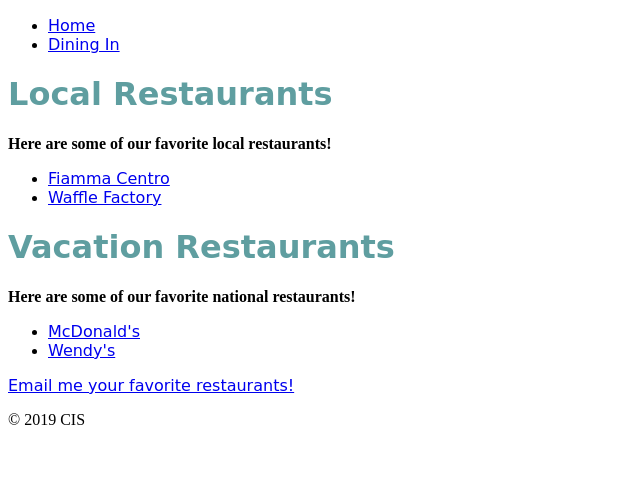
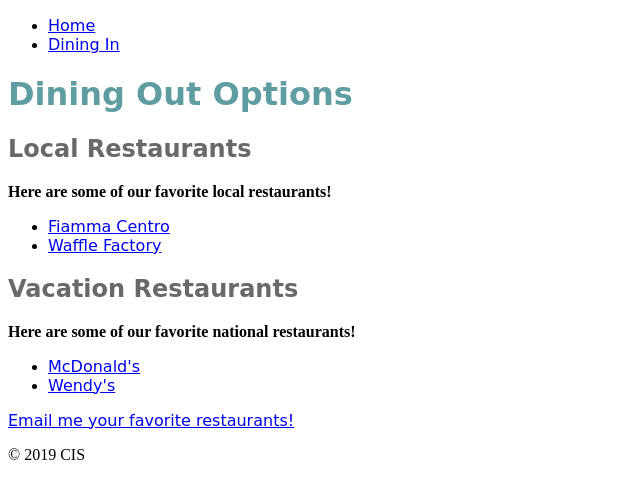
Before and after one commit to racheldeguzman/assignment1, a plain HTML site: page diningout.html in a window 1280 px wide. Shown: the whole page, without its empty margins (0-640 px from the left). Drawn offline with Linux system fonts and the light colour scheme.

Commit message:
Made changes to dining out

```diff
--- a/diningout.html
+++ b/diningout.html
@@ -16,14 +16,15 @@
         </header>
 
         <main>
-            <h1>Local Restaurants </h1>
+            <h1>Dining Out Options</h1>
+            <h2 style="color: dimgrey">Local Restaurants</h2>
             <p><strong>Here are some of our favorite local restaurants!</strong></p>
             <ul>
                 <li><a href="https://fiammarochester.com/" target="_blank">Fiamma Centro</a></li>
                 <li><a href="http://rochesterwaffle.com/" target="_blank">Waffle Factory</a></li>
             </ul>
 
-           <h1>Vacation Restaurants</h1>
+           <h2 style="color: dimgrey">Vacation Restaurants</h2>
             <p><strong>Here are some of our favorite national restaurants!</strong></p>
             <ul>
                 <li><a href="https://www.mcdonalds.com/us/en-us.html" target="_blank"> McDonald's</a></li>
```
Also changed, not shown: diningin.html (+1 -1 lines).
